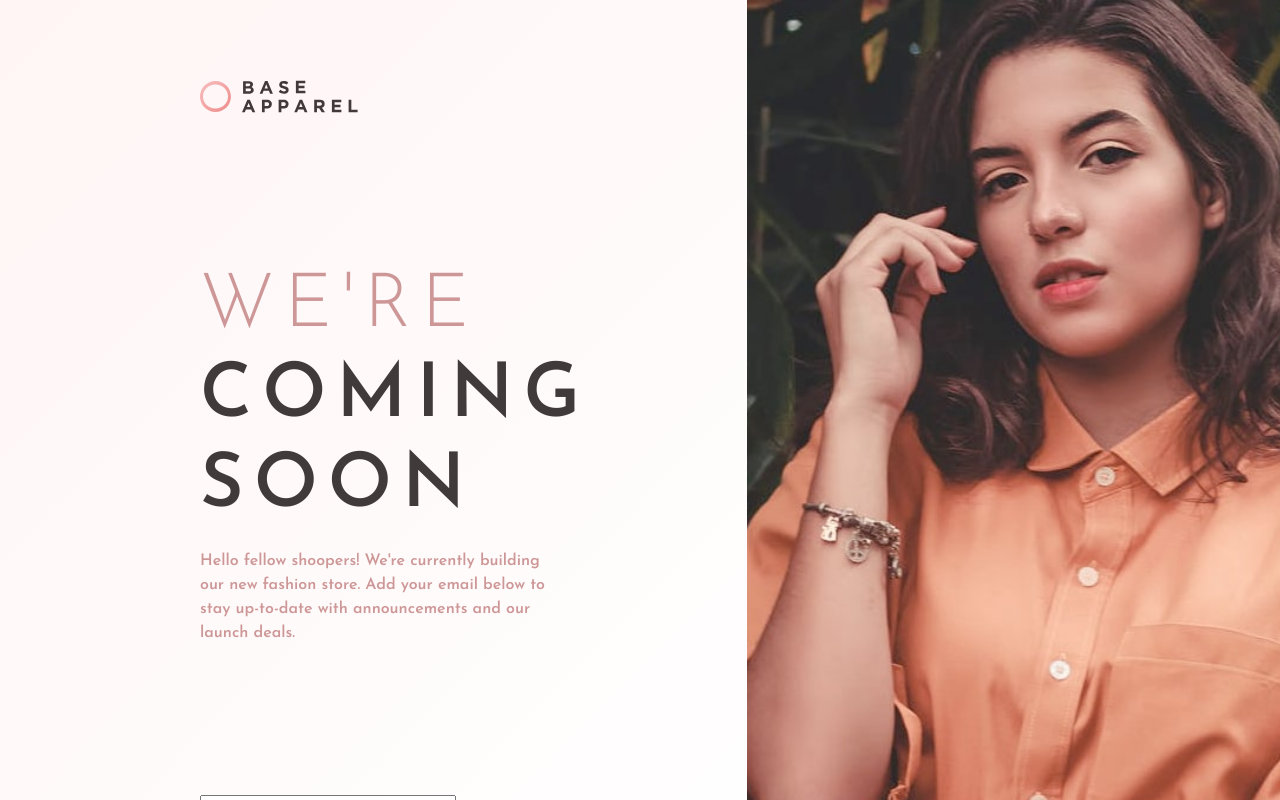
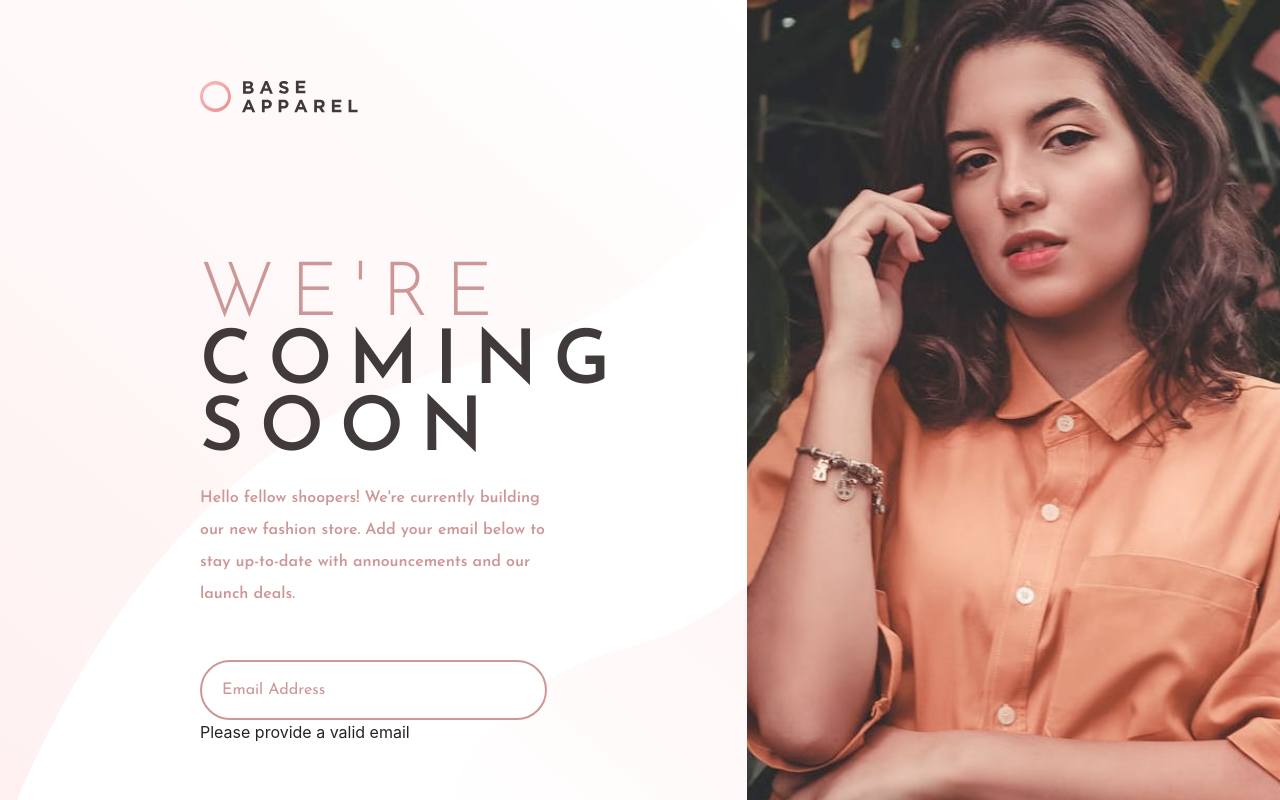
Before and after one commit to MostafaSamer/frontend-mentor-challenage, a Next.js app: page /base-apparel-coming-soon in a window 1280 px wide. Built offline with nearby package versions, Linux system fonts and the light colour scheme.

Commit message:
Start work in input (Base)

```diff
--- a/styles/base-apparel-coming-soon.module.css
+++ b/styles/base-apparel-coming-soon.module.css
@@ -11,7 +11,10 @@
 }
 
 .leftSideCol {
-    background: linear-gradient(135deg, hsl(0, 100%, 98%), hsl(0, 0%, 100%));
+    /* background: linear-gradient(135deg, hsl(0, 100%, 98%), hsl(0, 0%, 100%)); */
+    background-image: url('/images/base-apparel-coming-soon/bg-pattern-desktop.svg');
+    background-size: cover;
+    background-repeat: no-repeat;
 }
 
 .leftSide {
@@ -20,6 +23,7 @@
 
 .leftSide__mid {
     margin: 150px 0px;
+    margin-bottom: 50px;
 }
 
 .header h2 {
@@ -27,7 +31,8 @@
     font-weight: 600;
     color: hsl(0, 6%, 24%);
     font-size: 75px;
-    letter-spacing: 10px;
+    letter-spacing: 16px;
+    line-height: 0.9;
 }
 
 .header h2 span {
@@ -41,3 +46,25 @@
     color: hsl(0, 36%, 70%);
     font-size: 16px;
 }
+
+.para p {
+    line-height: 2;
+}
+
+.email input {
+    font-family: 'Josefin Sans', sans-serif;
+    border: 2px hsl(0, 36%, 70%) solid;
+    font-size: 16px;
+    padding: 16px 20px;
+    border-radius: 50px;
+    width: 100%;
+}
+
+.email input::placeholder { /* Chrome, Firefox, Opera, Safari 10.1+ */
+    color: hsl(0, 36%, 70%);
+    opacity: 1; /* Firefox */
+}
+
+.errorInput {
+    border: 2px hsl(0, 93%, 68%) solid;
+}
```
